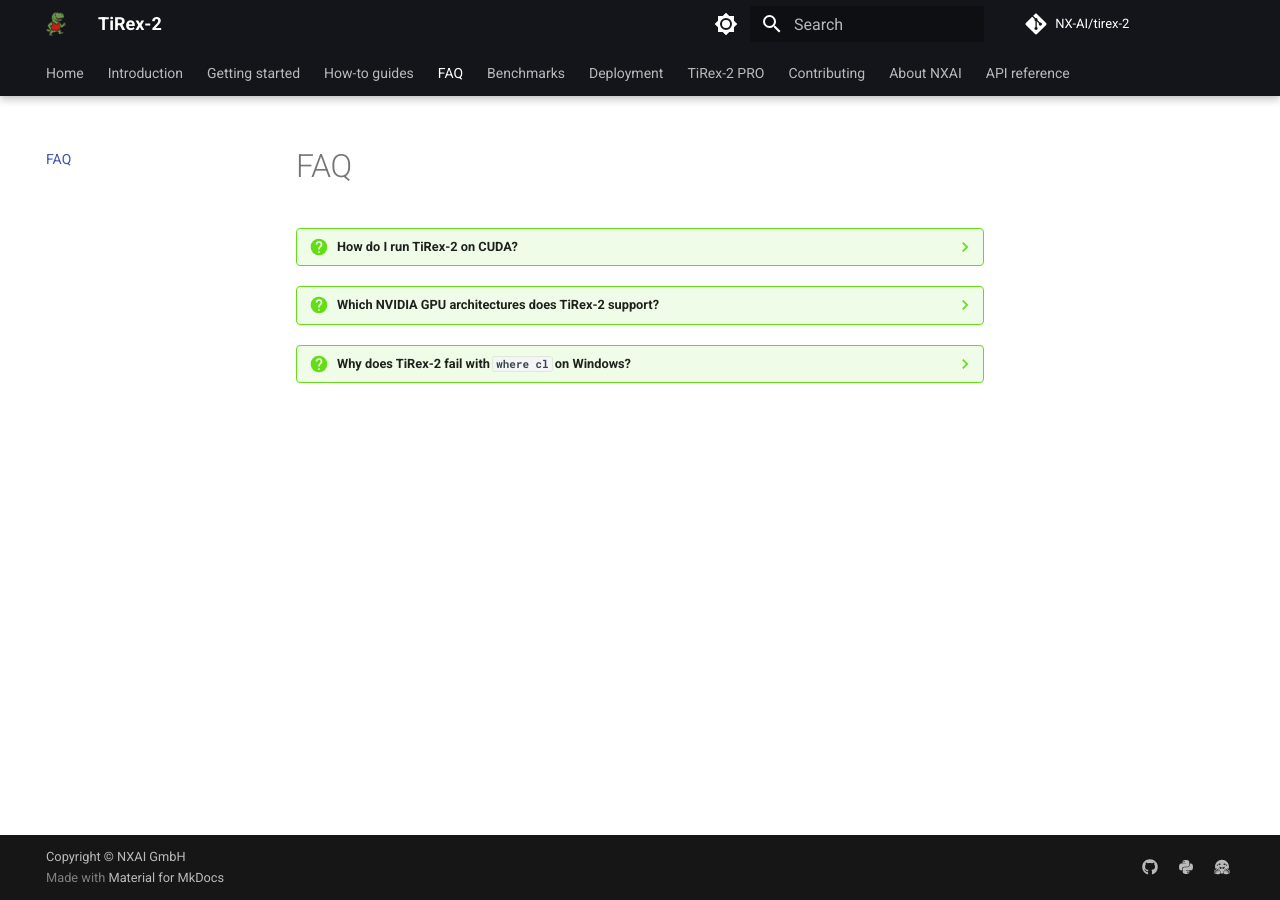
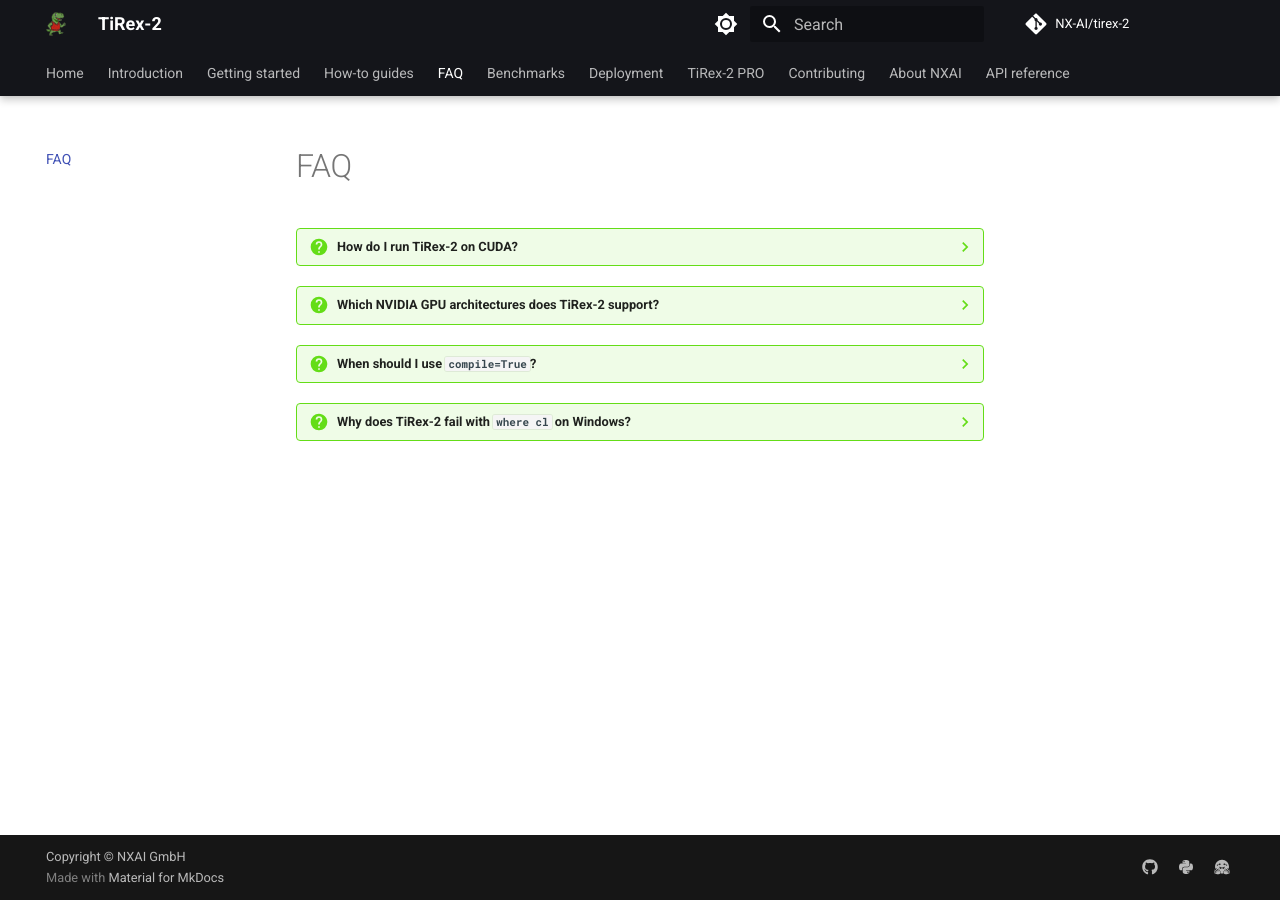
Before and after one commit to NX-AI/tirex-2, an MkDocs documentation site: the page built from docs/faq.md, in a window 1280 px wide. Built offline with MkDocs 1.6.1 and Material for MkDocs 9.7.7, drawn with Linux system fonts in a browser that asks for light colours; comment, search, counter and statistics services are not loaded; some of the changed lines change nothing that is shown.

Commit message:
faq correction

```diff
--- a/docs/faq.md
+++ b/docs/faq.md
@@ -18,6 +18,15 @@
     - Older cards — Turing (7.5), Volta (7.0) and earlier — cannot run `device="cuda"`; use
       `device="cpu"` instead.
 
+??? question "When should I use `compile=True`?"
+
+    We recommend to use `compile=True` on CPU, when the context length and prediction length stay the same across forecasts —
+    `torch.compile` re-traces on every new input shape, so the speed-up only pays off when one
+    shape is reused.
+
+    See [Forecasting](how-to/forecasting.md#loading-the-model) and
+    [#47](https://github.com/NX-AI/tirex-2/pull/47) for the CPU benchmarks.
+
 ??? question "Why does TiRex-2 fail with `where cl` on Windows?"
 
     PyTorch may compile model components at runtime, so the Python process needs access to
```
